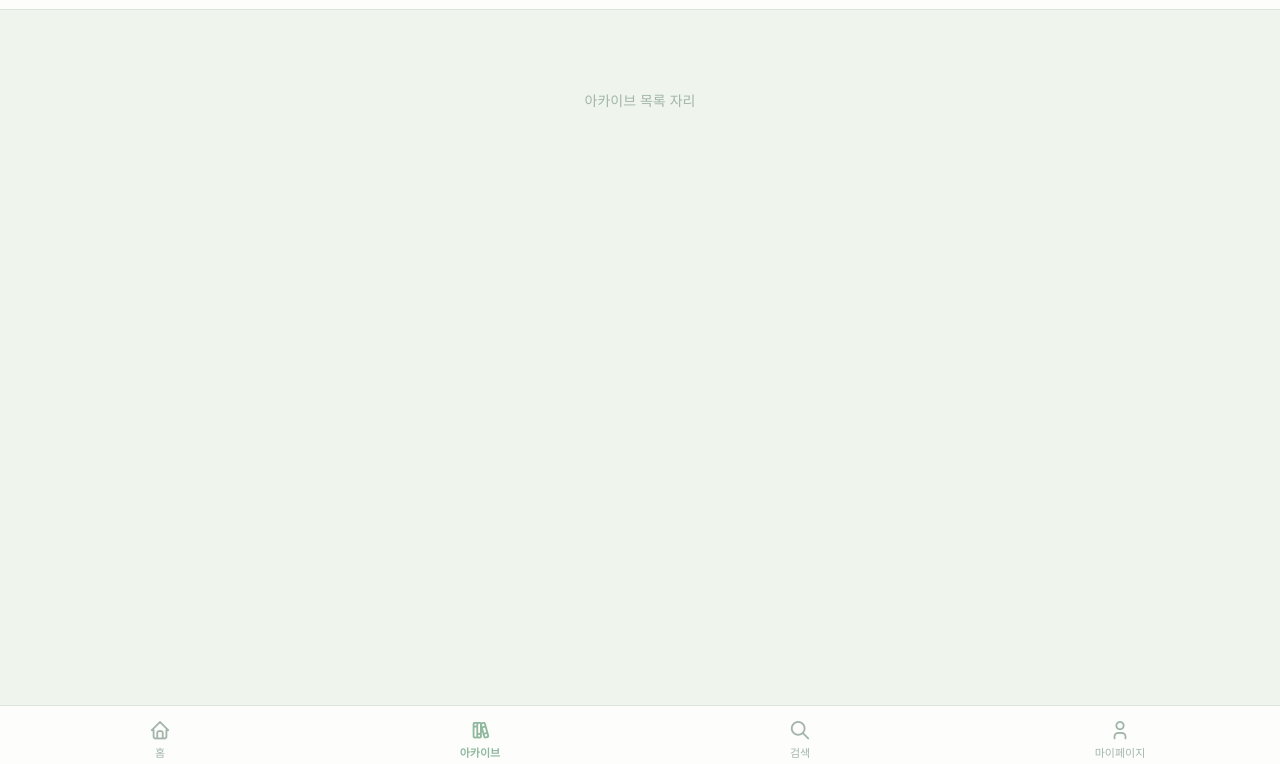
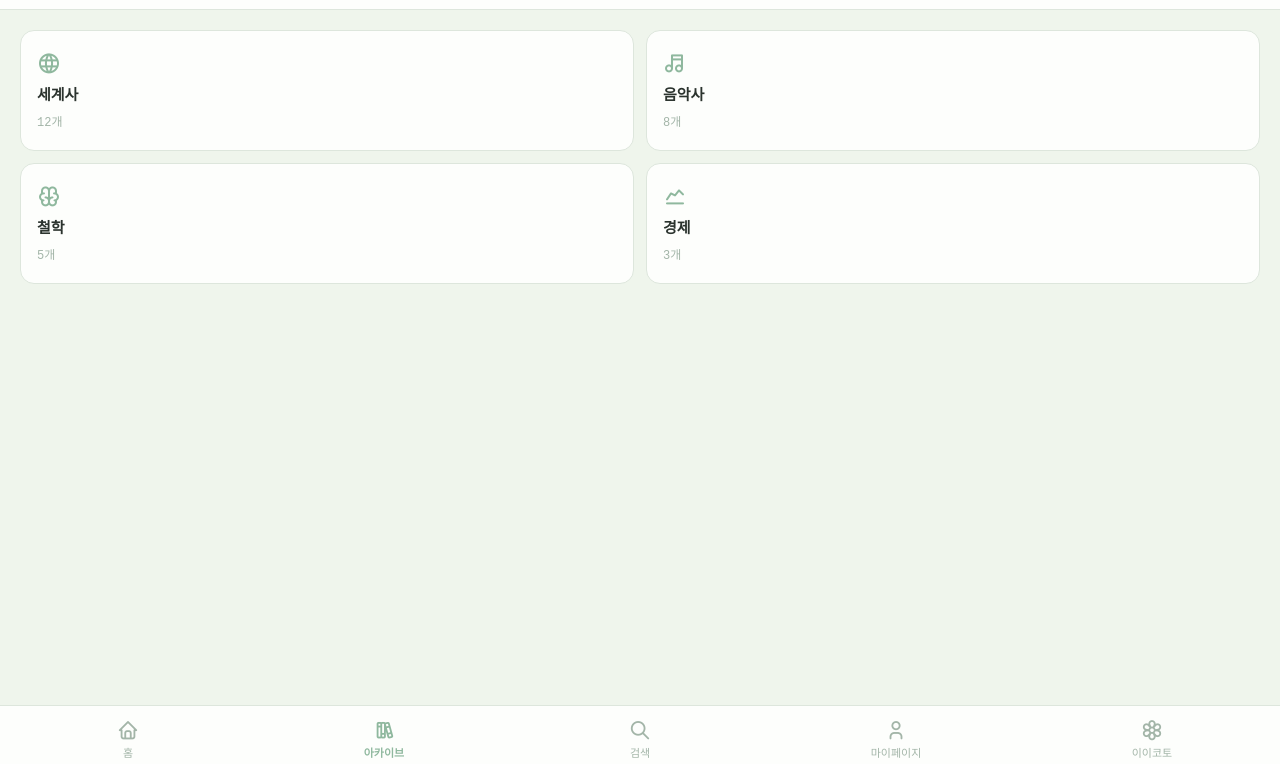
Before and after one commit to bombyul1011/chaeumlog, a plain HTML site: page index.html in a window 1280 px wide. Both pictures are taken after a click on the button "아카이브". Shown: the part 36-800 px from the top of the page. Drawn offline with Linux system fonts and the light colour scheme.

Commit message:
Add files via upload

```diff
--- a/index.html
+++ b/index.html
@@ -160,6 +160,41 @@
     color:var(--muted);
     font-size:14px;
   }
+
+  /* ===== 아카이브 카드 그리드 ===== */
+  .archive-grid {
+    display:grid;
+    grid-template-columns:1fr 1fr;
+    gap:12px;
+  }
+
+  .archive-card {
+    background:var(--card);
+    border:1px solid var(--line);
+    border-radius:14px;
+    padding:20px 16px;
+    display:flex;
+    flex-direction:column;
+    gap:8px;
+    cursor:pointer;
+  }
+
+  .archive-card .ti {
+    font-size:24px;
+    color:var(--sage);
+  }
+
+  .archive-card-title {
+    font-size:15px;
+    font-weight:600;
+    color:var(--ink);
+  }
+
+  .archive-card-count {
+    font-size:12px;
+    color:var(--muted);
+    font-family:var(--font-mono);
+  }
 </style>
 </head>
 <body>
@@ -181,15 +216,35 @@
 
     <div class="screen active" id="screen-home">
       <div class="block">홈 화면 · 오늘의 기록 카드 영역</div>
-      <div class="block">아카이브 요약 그리드 영역</div>
+      <div class="block" onclick="goScreen('archive')" style="cursor:pointer;">
+        아카이브 요약 그리드 영역 (탭하면 아카이브 탭으로 이동) →
+      </div>
       <div class="block">통계 영역</div>
-      <div class="block" onclick="goScreen('archive-detail','카테고리 상세')" style="cursor:pointer;">
-        탭하면 서브줄(뒤로가기) 있는 상세화면으로 이동 →
-      </div>
     </div>
 
     <div class="screen" id="screen-archive">
-      <div class="empty-state">아카이브 목록 자리</div>
+      <div class="archive-grid">
+        <div class="archive-card" onclick="goScreen('archive-detail','세계사')">
+          <i class="ti ti-world"></i>
+          <span class="archive-card-title">세계사</span>
+          <span class="archive-card-count">12개</span>
+        </div>
+        <div class="archive-card" onclick="goScreen('archive-detail','음악사')">
+          <i class="ti ti-music"></i>
+          <span class="archive-card-title">음악사</span>
+          <span class="archive-card-count">8개</span>
+        </div>
+        <div class="archive-card" onclick="goScreen('archive-detail','철학')">
+          <i class="ti ti-brain"></i>
+          <span class="archive-card-title">철학</span>
+          <span class="archive-card-count">5개</span>
+        </div>
+        <div class="archive-card" onclick="goScreen('archive-detail','경제')">
+          <i class="ti ti-chart-line"></i>
+          <span class="archive-card-title">경제</span>
+          <span class="archive-card-count">3개</span>
+        </div>
+      </div>
     </div>
 
     <div class="screen" id="screen-archive-detail">
@@ -223,6 +278,9 @@
     </button>
     <button class="tab-btn" data-tab="mypage" onclick="goScreen('mypage')">
       <i class="ti ti-user"></i><span>마이페이지</span>
+    </button>
+    <button class="tab-btn" data-tab="iikoto" onclick="goIikoto()">
+      <i class="ti ti-flower"></i><span>이이코토</span>
     </button>
   </div>
 
@@ -271,6 +329,11 @@
     goScreen('home');
   }
 
+  // 이이코토 앱으로 이동 (외부 링크, 탭 화면 아님)
+  function goIikoto() {
+    window.location.href = 'https://bombyul1011.github.io/iikoto/';
+  }
+
   // 상단 날짜 표시
   function renderDate() {
     const d = new Date();
```
